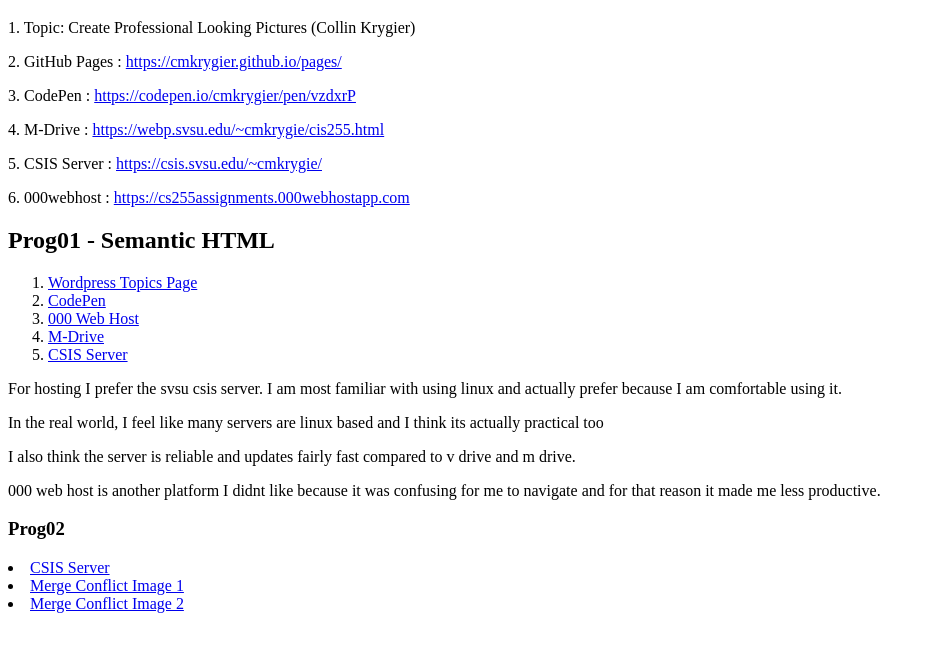
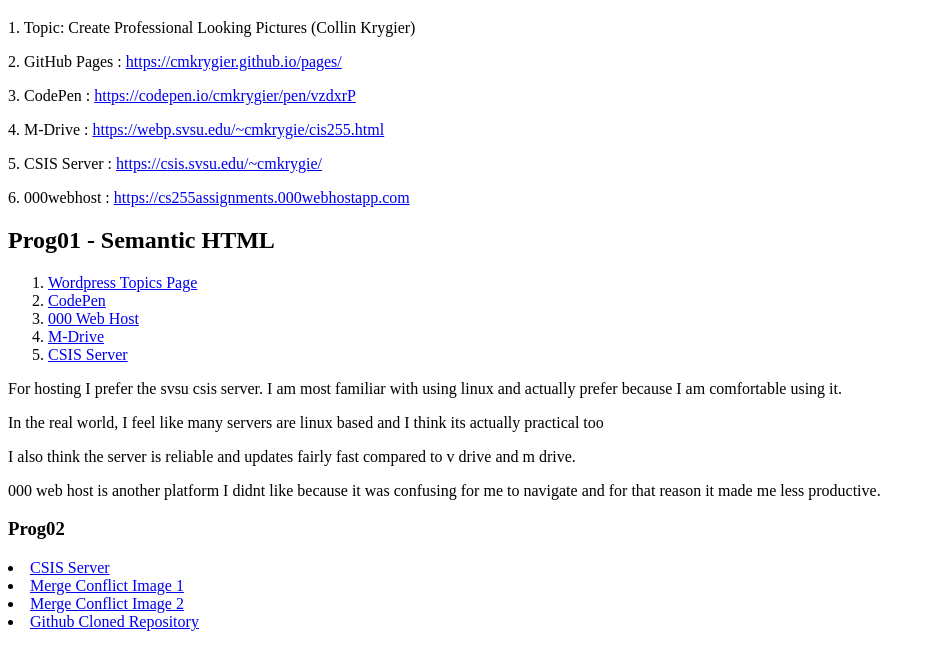
Before and after one commit to cmkrygier/pages, a plain HTML site: page index.html in a window 1280 px wide. Shown: the part 61-730 px from the top of the page, without its empty margins (0-935 px from the left). Drawn offline with Linux system fonts and the light colour scheme.

Commit message:
Update index.html

```diff
--- a/index.html
+++ b/index.html
@@ -34,5 +34,6 @@
   <li> <a target='_blank' href = 'https://csis.svsu.edu/~cmkrygie/PhpProject13/project13.html'>CSIS Server</a></li>
   <li> <a href = 'https://github.com/cmkrygier/pages/blob/master/Screen%20Shot%202018-09-29%20at%208.27.27%20PM.png'>Merge Conflict Image 1 </a> </li>
   <li> <a href = 'https://github.com/cmkrygier/pages/blob/master/Screen%20Shot%202018-09-29%20at%208.29.35%20PM.png'>Merge Conflict Image 2 </a> </li>
+  <li> <a href = 'https://github.com/cmkrygier/PhpProg02'>Github Cloned Repository </a> </li>
 
 </html>
```
